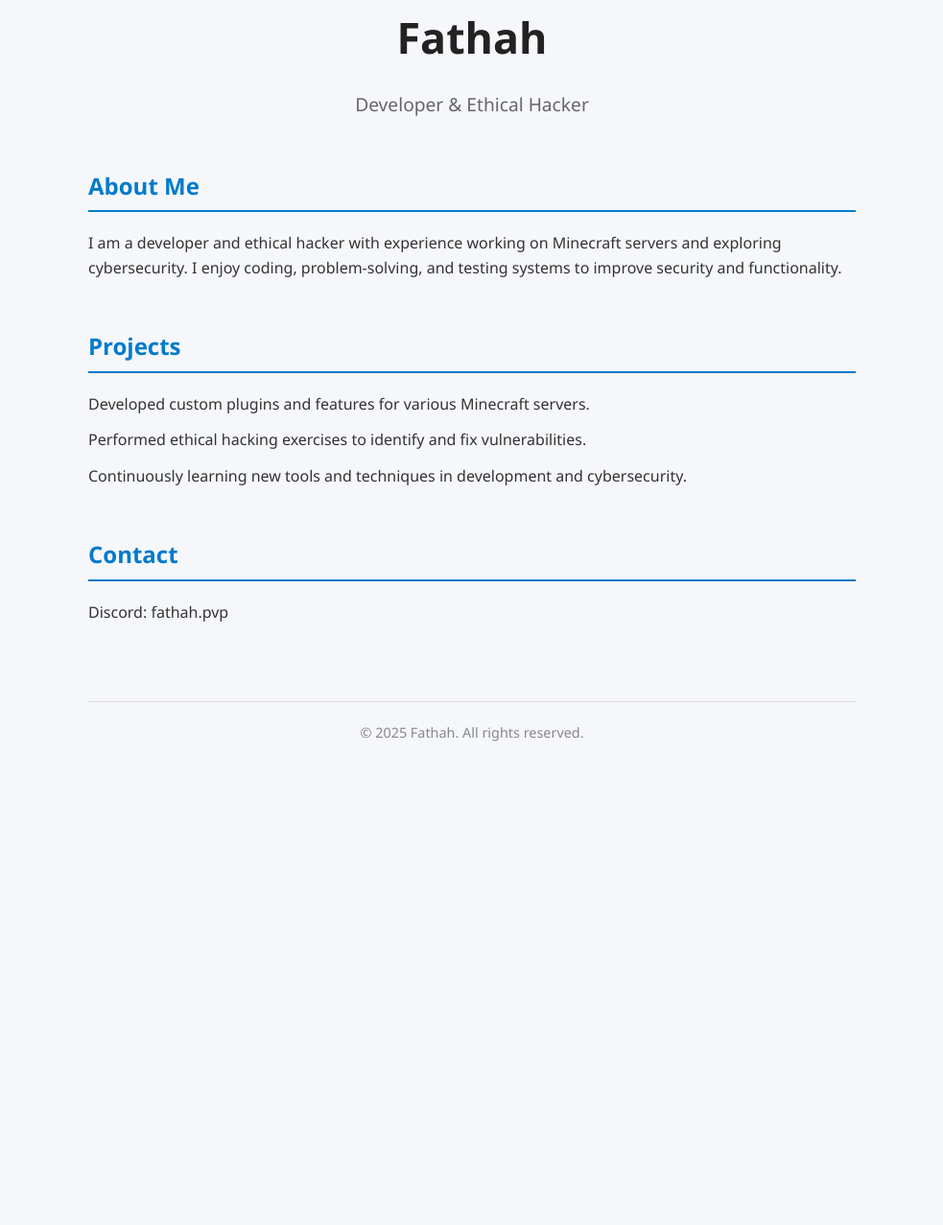
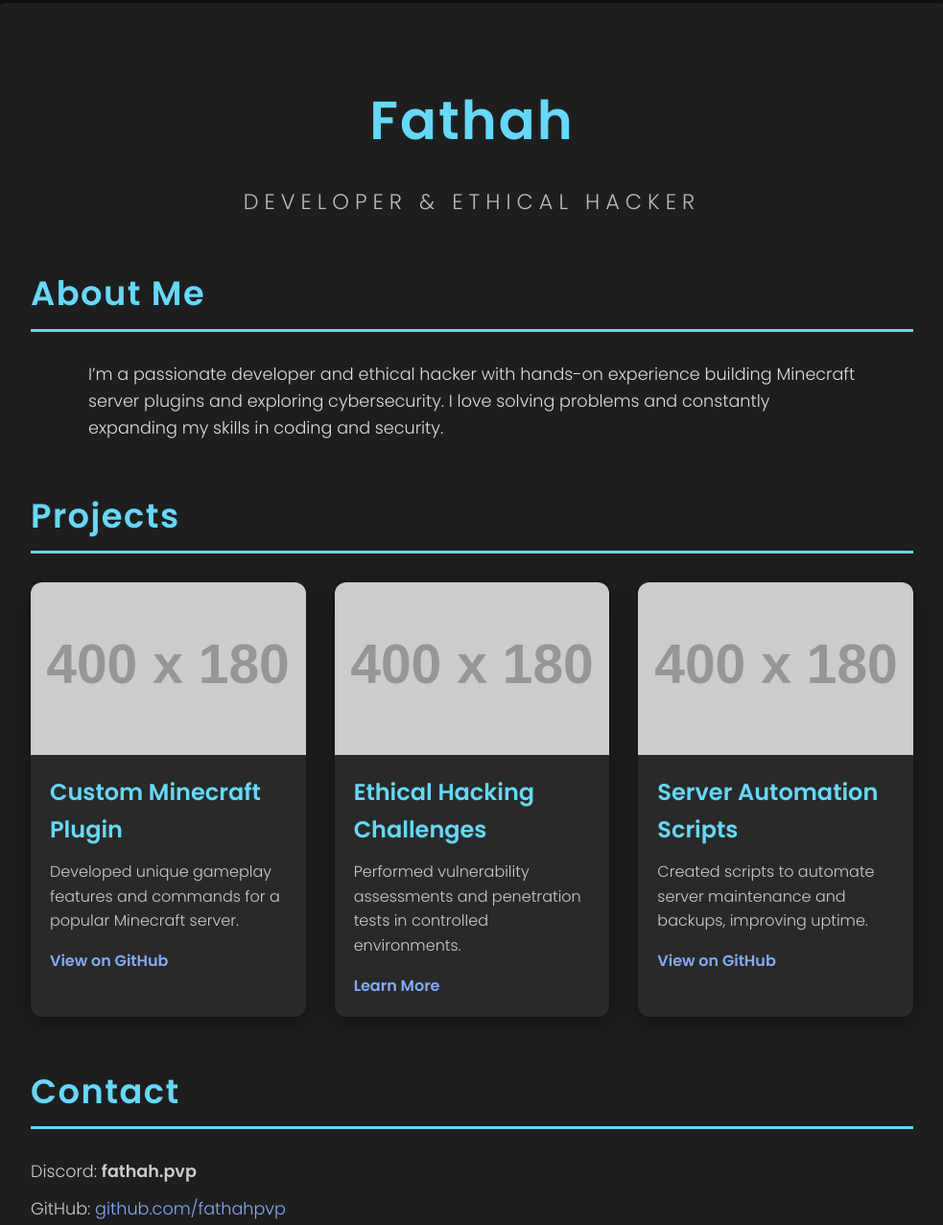
Before and after one commit to fa1hah/fa1hah.github.io, a plain HTML site: page index.html in a window 1280 px wide. Shown: the part 37-1314 px from the top of the page at 96% size, without its empty margins (148-1131 px from the left). Before the commit the page ends 852 px from the top, so only its background shows below. Drawn offline with Linux system fonts and the light colour scheme; placeholder pictures from the web are drawn by us.

Commit message:
Update index.html

```diff
--- a/index.html
+++ b/index.html
@@ -5,88 +5,232 @@
   <meta name="viewport" content="width=device-width, initial-scale=1" />
   <title>Fathah | Portfolio</title>
   <style>
+    @import url('https://fonts.googleapis.com/css2?family=Poppins:wght@300;600&display=swap');
+
+    * {
+      box-sizing: border-box;
+    }
+
     body {
-      font-family: 'Segoe UI', Tahoma, Geneva, Verdana, sans-serif;
-      max-width: 800px;
-      margin: 40px auto;
-      padding: 0 20px;
-      background-color: #f5f7fa;
-      color: #333;
+      margin: 0;
+      font-family: 'Poppins', sans-serif;
+      background-color: #121212;
+      color: #f0f0f0;
       line-height: 1.6;
+      min-height: 100vh;
+      display: flex;
+      justify-content: center;
+      padding: 40px 20px;
     }
+
+    .container {
+      max-width: 1000px;
+      width: 100%;
+      background: #1e1e1e;
+      border-radius: 15px;
+      padding: 40px;
+      box-shadow: 0 8px 32px rgba(0,0,0,0.7);
+      animation: fadeIn 1s ease forwards;
+    }
+
     header {
       text-align: center;
       margin-bottom: 50px;
     }
+
     header h1 {
-      font-size: 2.8rem;
+      font-weight: 600;
+      font-size: 3.5rem;
+      letter-spacing: 2px;
+      color: #61dafb;
       margin-bottom: 8px;
-      color: #222;
     }
+
     header p {
-      font-size: 1.2rem;
-      color: #666;
+      font-weight: 300;
+      font-size: 1.4rem;
+      text-transform: uppercase;
+      letter-spacing: 6px;
+      color: #bbb;
     }
+
     section {
       margin-bottom: 50px;
     }
+
     h2 {
-      border-bottom: 2px solid #007acc;
-      padding-bottom: 6px;
-      margin-bottom: 20px;
-      color: #007acc;
+      font-weight: 600;
+      font-size: 2.2rem;
+      border-bottom: 3px solid #61dafb;
+      padding-bottom: 8px;
+      margin-bottom: 30px;
+      letter-spacing: 1.5px;
+      color: #61dafb;
     }
-    ul {
-      list-style: none;
-      padding-left: 0;
+
+    .about p {
+      font-size: 1.1rem;
+      max-width: 800px;
+      margin: auto;
+      color: #ddd;
     }
-    ul li {
-      margin-bottom: 12px;
+
+    .projects-grid {
+      display: grid;
+      grid-template-columns: repeat(auto-fit, minmax(280px, 1fr));
+      gap: 30px;
     }
-    a {
-      color: #007acc;
+
+    .project-card {
+      background: #292929;
+      border-radius: 12px;
+      overflow: hidden;
+      box-shadow: 0 6px 20px rgba(0,0,0,0.4);
+      transition: transform 0.3s ease, box-shadow 0.3s ease;
+    }
+
+    .project-card:hover {
+      transform: translateY(-8px);
+      box-shadow: 0 10px 30px rgba(97,218,251,0.6);
+    }
+
+    .project-image {
+      width: 100%;
+      height: 180px;
+      object-fit: cover;
+      display: block;
+    }
+
+    .project-content {
+      padding: 20px;
+    }
+
+    .project-content h3 {
+      margin: 0 0 12px 0;
+      font-size: 1.5rem;
+      color: #61dafb;
+    }
+
+    .project-content p {
+      margin: 0 0 16px 0;
+      color: #ccc;
+      font-size: 1rem;
+    }
+
+    .project-content a {
+      color: #82aaff;
       text-decoration: none;
+      font-weight: 600;
+      transition: color 0.3s ease;
     }
-    a:hover {
+
+    .project-content a:hover {
+      color: #bb86fc;
       text-decoration: underline;
     }
+
+    .contact-info p {
+      font-size: 1.1rem;
+      margin: 10px 0;
+      color: #ccc;
+    }
+
+    .contact-info a {
+      color: #82aaff;
+      text-decoration: none;
+      transition: color 0.3s ease;
+    }
+
+    .contact-info a:hover {
+      color: #bb86fc;
+      text-decoration: underline;
+    }
+
     footer {
       text-align: center;
-      color: #888;
+      color: #555;
       font-size: 0.9rem;
-      margin-top: 80px;
-      border-top: 1px solid #ddd;
+      border-top: 1px solid #333;
       padding-top: 20px;
+      margin-top: 40px;
+      font-style: italic;
+    }
+
+    @keyframes fadeIn {
+      from {opacity: 0; transform: translateY(30px);}
+      to {opacity: 1; transform: translateY(0);}
+    }
+
+    @media (max-width: 600px) {
+      header h1 {
+        font-size: 2.4rem;
+      }
+      h2 {
+        font-size: 1.8rem;
+      }
     }
   </style>
 </head>
 <body>
+  <div class="container">
     <header>
       <h1>Fathah</h1>
       <p>Developer & Ethical Hacker</p>
     </header>
 
-  <section id="about">
+    <section class="about" id="about">
       <h2>About Me</h2>
-    <p>I am a developer and ethical hacker with experience working on Minecraft servers and exploring cybersecurity. I enjoy coding, problem-solving, and testing systems to improve security and functionality.</p>
+      <p>
+        I’m a passionate developer and ethical hacker with hands-on experience building Minecraft server plugins and exploring cybersecurity. I love solving problems and constantly expanding my skills in coding and security.
+      </p>
     </section>
 
-  <section id="projects">
+    <section class="projects" id="projects">
       <h2>Projects</h2>
-    <ul>
-      <li>Developed custom plugins and features for various Minecraft servers.</li>
-      <li>Performed ethical hacking exercises to identify and fix vulnerabilities.</li>
-      <li>Continuously learning new tools and techniques in development and cybersecurity.</li>
-    </ul>
+      <div class="projects-grid">
+
+        <div class="project-card">
+          <img class="project-image" src="https://via.placeholder.com/400x180?text=Minecraft+Plugin+1" alt="Minecraft Plugin 1" />
+          <div class="project-content">
+            <h3>Custom Minecraft Plugin</h3>
+            <p>Developed unique gameplay features and commands for a popular Minecraft server.</p>
+            <a href="https://github.com/fathahpvp/minecraft-plugin-1" target="_blank" rel="noopener noreferrer">View on GitHub</a>
+          </div>
+        </div>
+
+        <div class="project-card">
+          <img class="project-image" src="https://via.placeholder.com/400x180?text=Ethical+Hacking" alt="Ethical Hacking Project" />
+          <div class="project-content">
+            <h3>Ethical Hacking Challenges</h3>
+            <p>Performed vulnerability assessments and penetration tests in controlled environments.</p>
+            <a href="#" target="_blank" rel="noopener noreferrer">Learn More</a>
+          </div>
+        </div>
+
+        <div class="project-card">
+          <img class="project-image" src="https://via.placeholder.com/400x180?text=Server+Scripts" alt="Server Scripts" />
+          <div class="project-content">
+            <h3>Server Automation Scripts</h3>
+            <p>Created scripts to automate server maintenance and backups, improving uptime.</p>
+            <a href="https://github.com/fathahpvp/server-scripts" target="_blank" rel="noopener noreferrer">View on GitHub</a>
+          </div>
+        </div>
+
+      </div>
     </section>
 
-  <section id="contact">
+    <section class="contact" id="contact">
       <h2>Contact</h2>
-    <p>Discord: fathah.pvp</p>
+      <div class="contact-info">
+        <p>Discord: <strong>fathah.pvp</strong></p>
+        <p>GitHub: <a href="https://github.com/fathahpvp" target="_blank" rel="noopener noreferrer">github.com/fathahpvp</a></p>
+        <!-- Add more socials here if you want -->
+      </div>
     </section>
 
     <footer>
       &copy; 2025 Fathah. All rights reserved.
     </footer>
+  </div>
 </body>
 </html>
```
Lines whose indentation alone changed are shown as unchanged.
